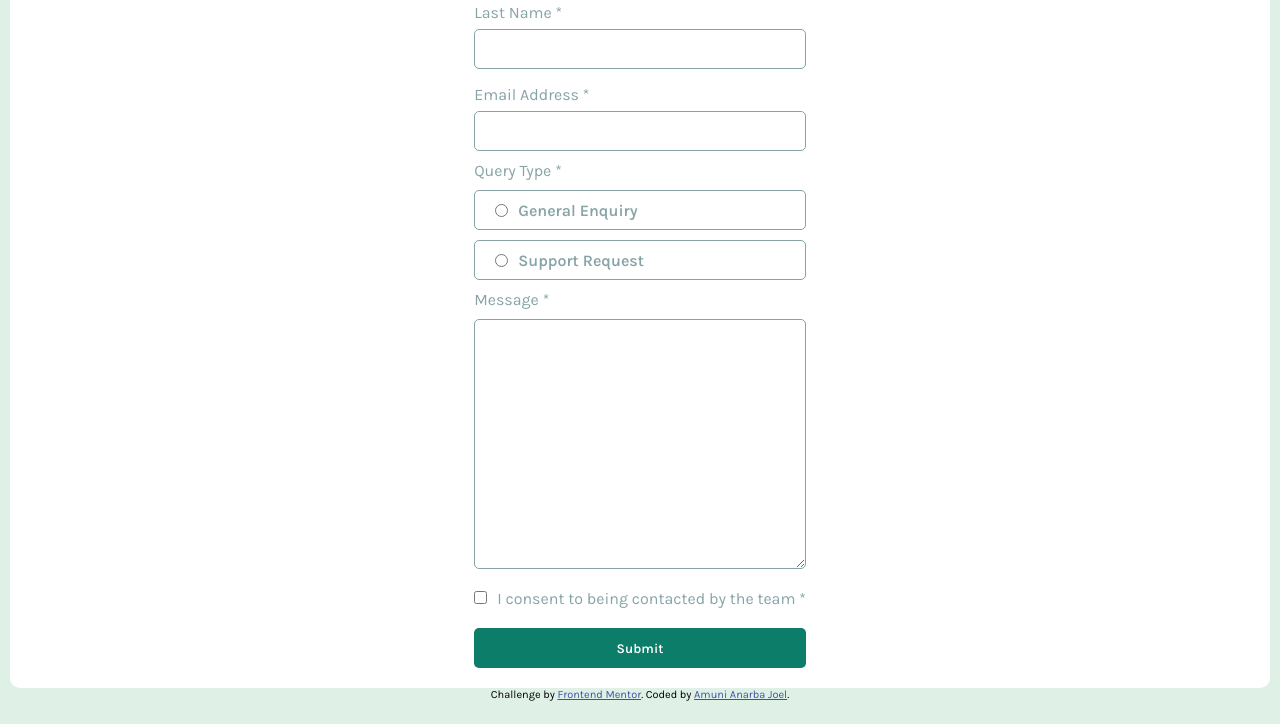
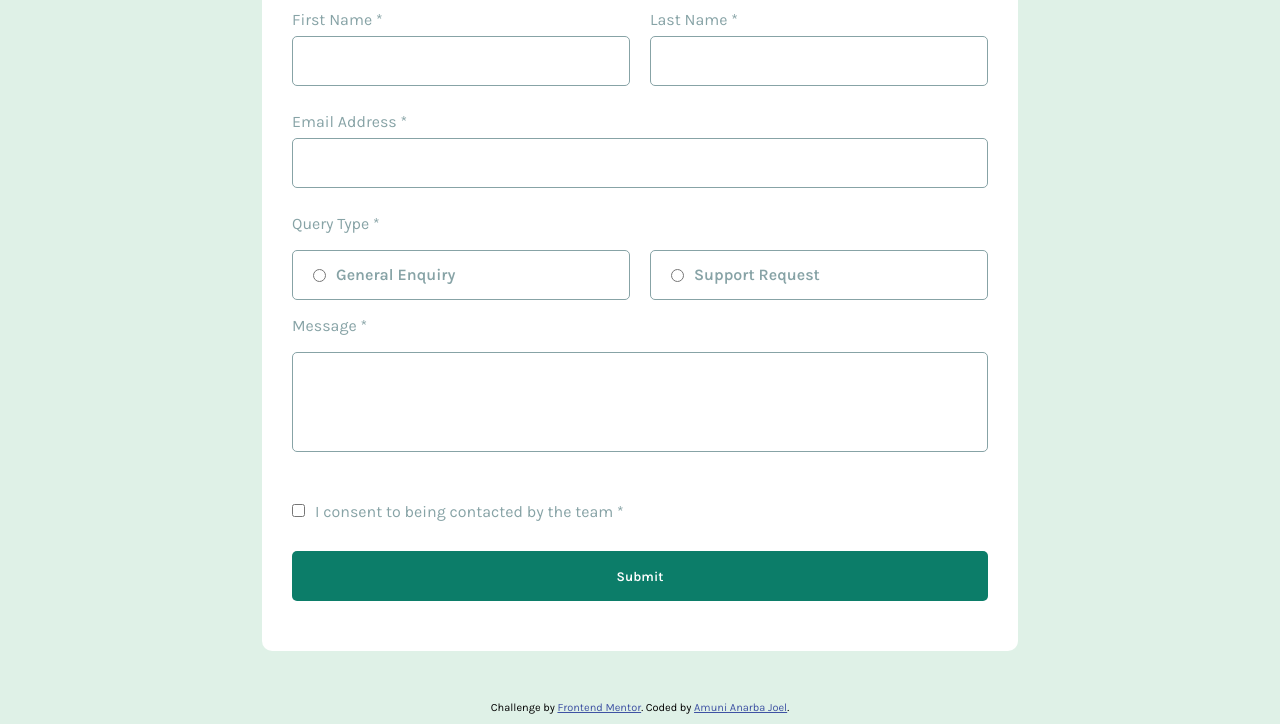
Before and after one commit to joelanarba/contact-form, a plain HTML site: page index.html in a window 1280 px wide. Shown: the part 143-867 px from the top of the page. Drawn offline with Linux system fonts and the light colour scheme.

Commit message:
Update style.css with media queries for contact-form project

```diff
--- a/index.html
+++ b/index.html
@@ -20,14 +20,17 @@
     <div class="container">
       <form id="contact-form">
         <h2>Contact Us</h2>
+        <div class="double">
         <div class="form-group">
           <label for="first-name">First Name *</label>
           <input type="text" id="first-name" name="first-name" required />
         </div>
 
+
         <div class="form-group">
           <label for="last-name">Last Name *</label>
           <input type="text" id="last-name" name="last-name" required />
+      </div>
       </div>
 
         <div class="form-group">
--- a/style.css
+++ b/style.css
@@ -28,10 +28,10 @@ body {
     justify-content: center;
     background-color: hsl(0, 0%, 100%);
     border-radius: 10px;
-    padding: 20px;
+    padding: 30px;
 }
 
-.contact-form{
+#contact-form{
     display: flex;
     flex-direction: column;
     width: 90%;
@@ -46,7 +46,7 @@ h2{
 .form-group{
     display: flex;
     flex-direction: column;
-    margin-bottom: 10px;
+    margin-bottom: 20px;
     line-height: 2;
     color: hsl(186, 15%, 59%);
 }
@@ -56,6 +56,21 @@ h2{
     border-radius: 5px;
     border: 1px solid hsl(186, 15%, 59%);
     height: 40px;
+    cursor: pointer;
+    font-size: 16px;
+    color: hsl(186, 15%, 59%);
+    font-weight: 600;
+}
+
+.form-group input:hover{
+    border: 1px solid hsl(169, 82%, 27%);
+}
+
+.form-group input:focus,
+.form-group input:active {
+    border: 1px solid hsl(169, 82%, 27%) ;
+    box-shadow: 0 0 5px hsl(169, 82%, 27%);
+    outline: none;
 }
 
 fieldset{
@@ -64,6 +79,7 @@ fieldset{
     margin: 0;
     display: flex;
     flex-direction: column;
+    font-size: 16px;
 }
 
 fieldset label{
@@ -79,9 +95,30 @@ fieldset label{
     margin-bottom: 10px;
 }
 
+fieldset label:hover{
+    cursor: pointer;
+}
+
+fieldset label:focus,
+fieldset label:active {
+    border: 1px solid hsl(169, 82%, 27%) ;
+
+
+
+}
+
+
 fieldset label input[type="radio"]{
     margin-right: 10px;
+
 }
+
+fieldset label:has(input[type="radio"]:checked) {
+    background-color: hsl(166, 44%, 86%);
+    border-color: hsl(169, 82%, 27%);
+    accent-color: hsl(169, 82%, 27%);;
+}
+
 
 legend{
     color: hsl(186, 15%, 59%);
@@ -101,6 +138,16 @@ legend{
     border-radius: 5px;
     border: 1px solid hsl(186, 15%, 59%);
     height: 250px;
+    resize: none;
+    font-size: 16px;
+    color: hsl(186, 15%, 59%);
+    font-weight: 600;
+}
+
+.text textarea:focus,
+.text textarea:active {
+    border: 1px solid hsl(186, 15%, 59%);
+    outline: none;
 }
 
 .checkbox {
@@ -120,4 +167,80 @@ button{
     font-weight: 600;
     border: none;
     width: 100%;
+    cursor: pointer;
 }
+
+button:hover{
+    background-color: hsl(169, 73%, 17%);
+}
+
+@media (min-width: 768px) {
+    .container{
+        width: 60%;
+        margin: 50px auto;
+    }
+
+    h2{
+        font-size: 32px;
+        margin-bottom: 20px;
+    }
+
+    #contact-form{
+        width: 100%;
+    }
+
+    .form-group{
+        margin-bottom: 20px;
+    }
+
+    .form-group input{
+        height: 50px;
+        width: 100%;
+    }
+
+    .double{
+        display: flex;
+        flex-direction: row;
+        gap: 20px;
+        width: 100%;
+    }
+
+    .double .form-group {
+        flex: 1;
+    }
+
+    fieldset{
+        display: flex;
+        flex-direction: row;
+        gap: 20px;
+        width: 100%;
+        flex: 1;
+        line-height: 2;
+    }
+
+    fieldset label{
+        flex: 1;
+        height: 50px;
+    }
+
+    .text{
+        line-height: 2;
+    }
+
+    .text textarea{
+        height: 100px;
+
+    }
+
+    .checkbox {
+        margin-bottom: 30px;
+        margin-top: 30px;
+    }
+
+    button{
+        height: 50px;
+    }
+
+
+
+}
```
